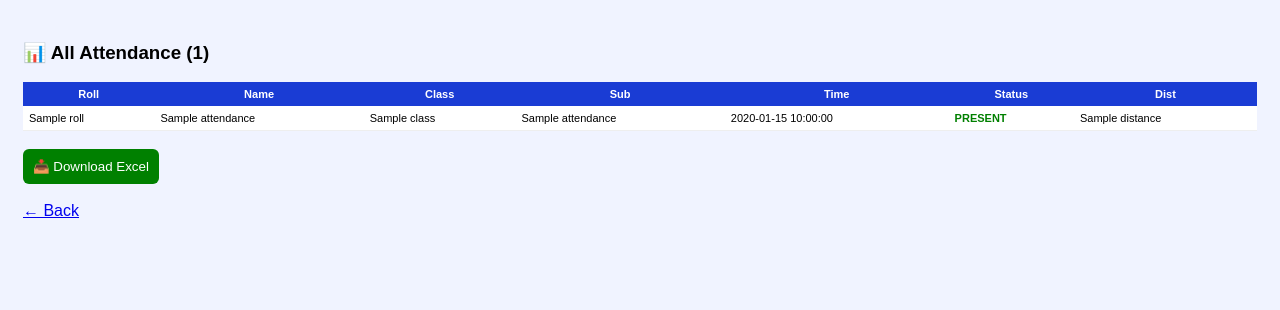
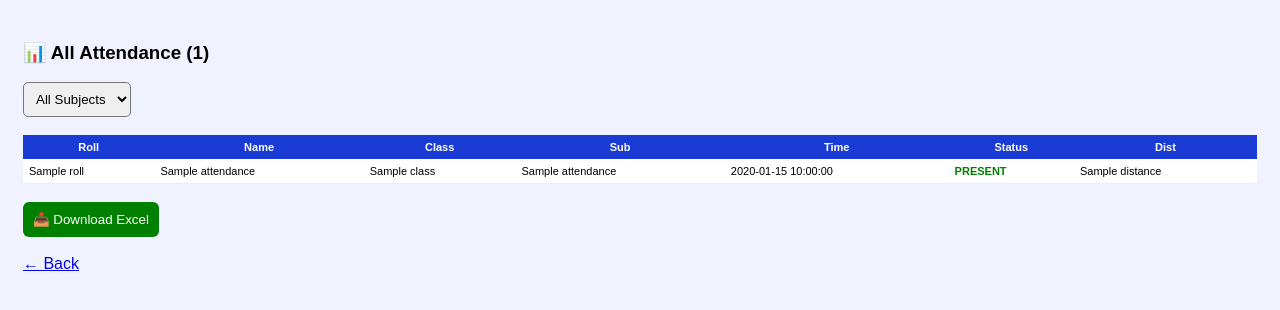
Before and after one commit to 309swara-crypto/qr-attendance, a Flask app: page /view_attendance in a window 1280 px wide. Shown: the top 310 px of the page. Run offline with Flask 3, Linux system fonts and the light colour scheme; a database or web service that is not in the repository returns one stand-in record (values such as "Sample title"); some libraries are stand-ins or nearby versions.

Commit message:
Update view_attendance.html

```diff
--- a/templates/view_attendance.html
+++ b/templates/view_attendance.html
@@ -1,6 +1,9 @@
 <!DOCTYPE html><html><head><meta name="viewport" content="width=device-width, initial-scale=1">
 <style>body{font-family:Arial;background:#f0f3ff;padding:15px}table{width:100%;background:white;border-collapse:collapse;font-size:11px}th{background:#1a3cd4;color:white;padding:6px}td{padding:6px;border-bottom:1px solid #eee}.present{color:green;font-weight:bold}.absent{color:red;font-weight:bold}</style></head>
 <body><h3>📊 All Attendance ({{attendance|length}})</h3>
+  <select id="subFilter" onchange="filterSub()" style="padding:8px;border-radius:5px;"><option value="All">All Subjects</option><option value="dbms">dbms</option><option value="maths">maths</option></select><br><br>
 <table><tr><th>Roll</th><th>Name</th><th>Class</th><th>Sub</th><th>Time</th><th>Status</th><th>Dist</th></tr>
 {% for a in attendance %}<tr><td>{{a[0]}}</td><td>{{a[1]}}</td><td>{{a[2]}}</td><td>{{a[3]}}</td><td>{{a[4]}}</td><td class="{% if a[5]=='PRESENT' %}present{% else %}absent{% endif %}">{{a[5]}}</td><td>{{a[6]}}</td></tr>{% endfor %}
-</table><br><a href="/download_attendance"><button style="padding:10px;background:green;color:white;border:none;border-radius:6px">📥 Download Excel</button></a><br><br><a href="/teacher">← Back</a></body></html>
+</table><br><a href="/download_attendance"><button style="padding:10px;background:green;color:white;border:none;border-radius:6px">📥 Download Excel</button></a><br><br><a href="/teacher">← Back</a>
+<script>function filterSub(){let f=document.getElementById("subFilter").value.toLowerCase();let rows=document.querySelectorAll("table tr");rows.forEach((row,i)=>{if(i==0)return;let sub=row.cells[3].innerText.toLowerCase();row.style.display=(f=="all"||sub==f)?"":"none";});}</script>
+</body></html>
```
